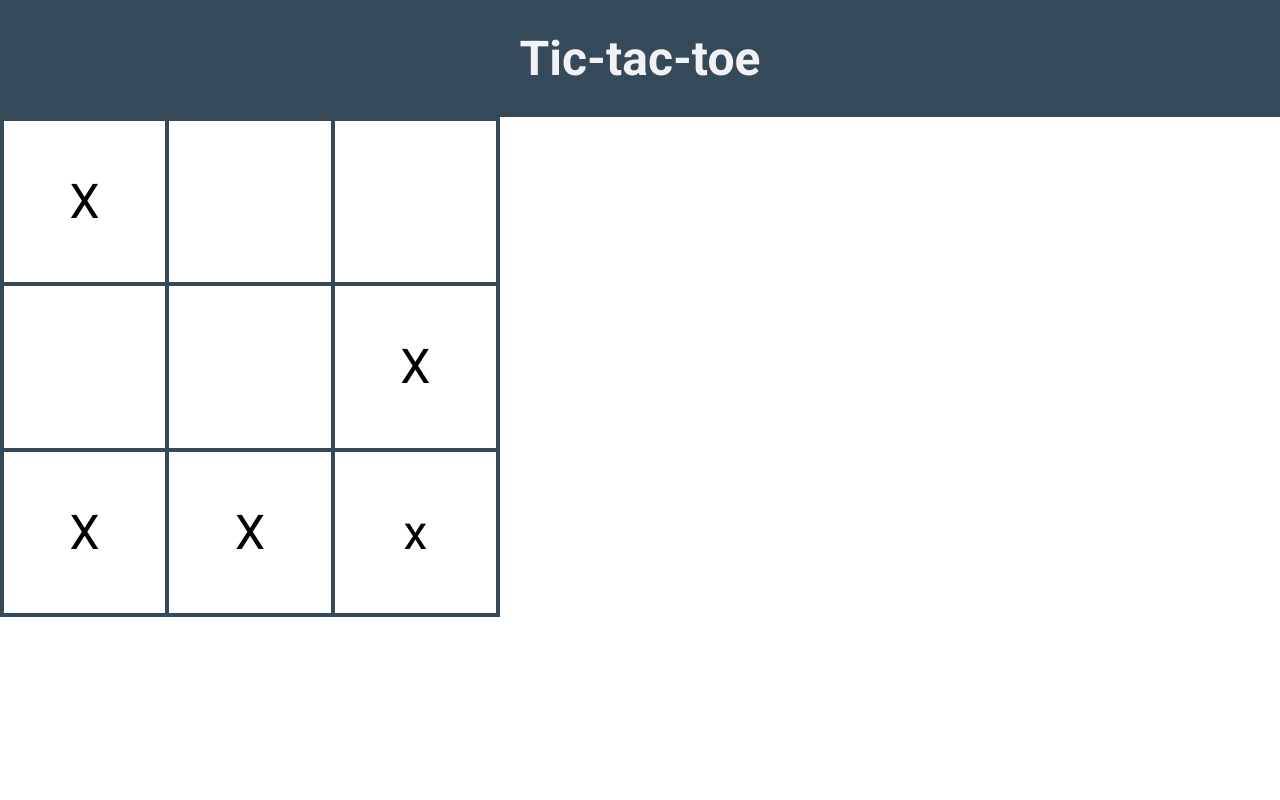
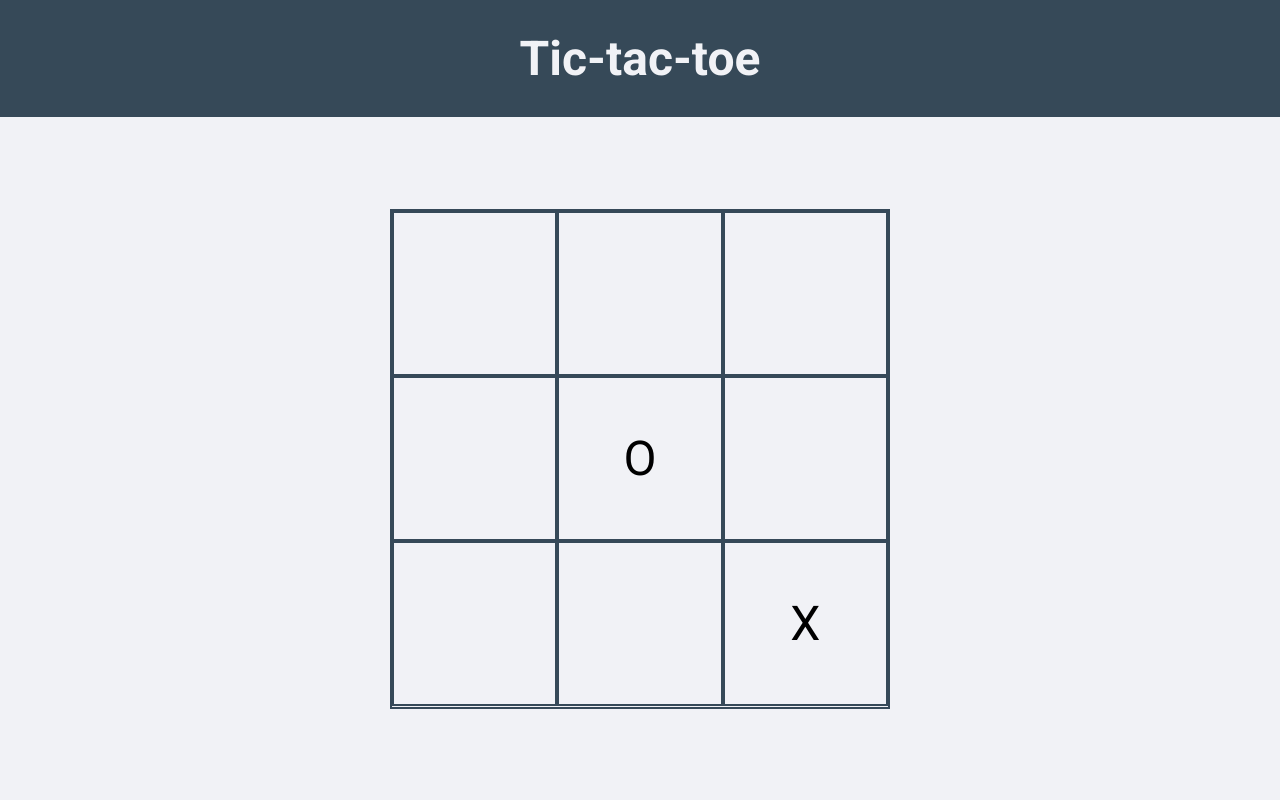
Before and after one commit to icorvus/js-tic-tac-toe, a plain HTML site: page index.html in a window 1280 px wide. Drawn offline with Linux system fonts and the light colour scheme.

Commit message:
gameBoard module improvements

```diff
--- a/index.html
+++ b/index.html
@@ -9,9 +9,11 @@
     <script src="script.js" defer></script>
 </head>
 <body>
+    <div class="container">
         <div class="header">
             <h1>Tic-tac-toe</h1>
         </div>
+        <div class="content">
             <div class="tile-container">
                 <div class="tile">X</div>
                 <div class="tile"></div>
@@ -21,7 +23,8 @@
                 <div class="tile">X</div>
                 <div class="tile">X</div>
                 <div class="tile">X</div>
-        <div class="tile">x</div>
+                <div class="tile">X</div>
             </div>
-</body>
+        </div>
+    </div>
 </html>
--- a/script.js
+++ b/script.js
@@ -0,0 +1,39 @@
+const gameBoard = (() => {
+    let board = ['', '', '', '', 'X', '', '', '', 'X']
+    const update = (place, sign) => {
+        if (move_legal(place, sign)) {
+            board[place] = sign
+            return true
+        }
+        return false
+    }
+    const fill = () => {
+        const container = document.querySelector('.tile-container')
+        container.innerHTML = ''
+        board.forEach((element, index) => {
+            const tile = document.createElement('div');
+            tile.classList.add('tile');
+            tile.textContent = element;
+            tile.dataset.index = index
+            container.appendChild(tile)
+        })
+    }
+    const move_legal = (place, sign) => {
+        return true;
+    }
+    const get_board = () => {
+        return [...board]
+    }
+    return {update, get_board, fill}
+})();
+
+const gameController = (() => {
+    console.log(gameBoard.get_board())
+    let board = gameBoard.get_board()
+    board[3] = 'XYO'
+    console.log(gameBoard.get_board())
+    console.log(board)
+    gameBoard.fill()
+    gameBoard.update(4, 'O')
+    gameBoard.fill()
+})();
--- a/style.css
+++ b/style.css
@@ -73,4 +73,5 @@ body {
     justify-content: center;
     border: #364958 2px solid;
     font-size: 3em;
+    cursor: pointer;
 }
```
Lines whose indentation alone changed are shown as unchanged.
